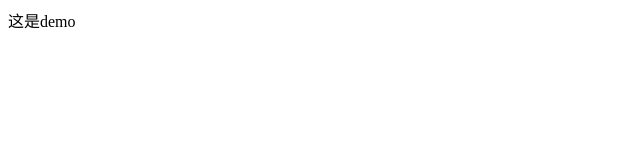
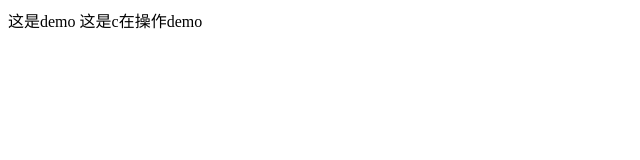
Before and after one commit to henry999999/demo01, a plain HTML site: page demo.html in a window 1280 px wide. Shown: the whole page, without its empty margins (0-640 px from the left). Drawn offline with Linux system fonts and the light colour scheme.

Commit message:
桌面操作demo

```diff
--- a/demo.html
+++ b/demo.html
@@ -6,5 +6,7 @@
 </head>
 <body>
 	这是demo
+
+	这是c在操作demo
 </body>
 </html>
```
